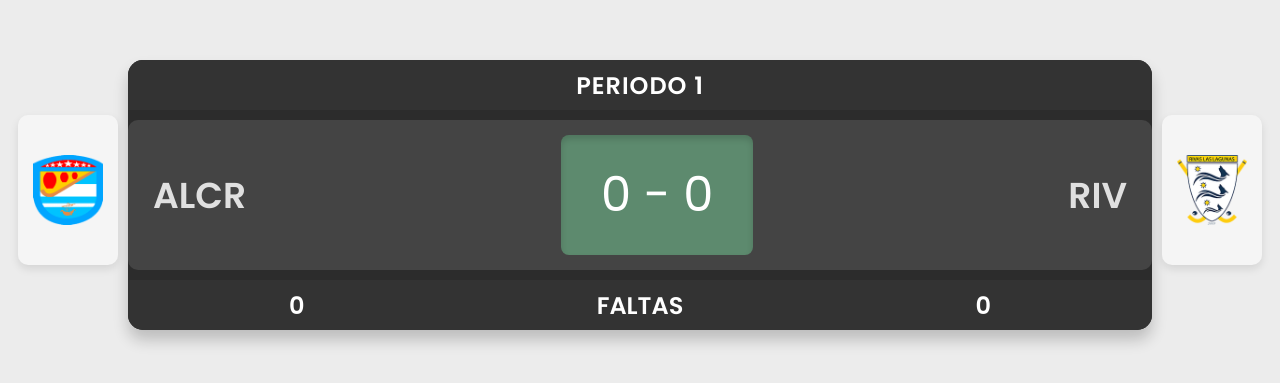
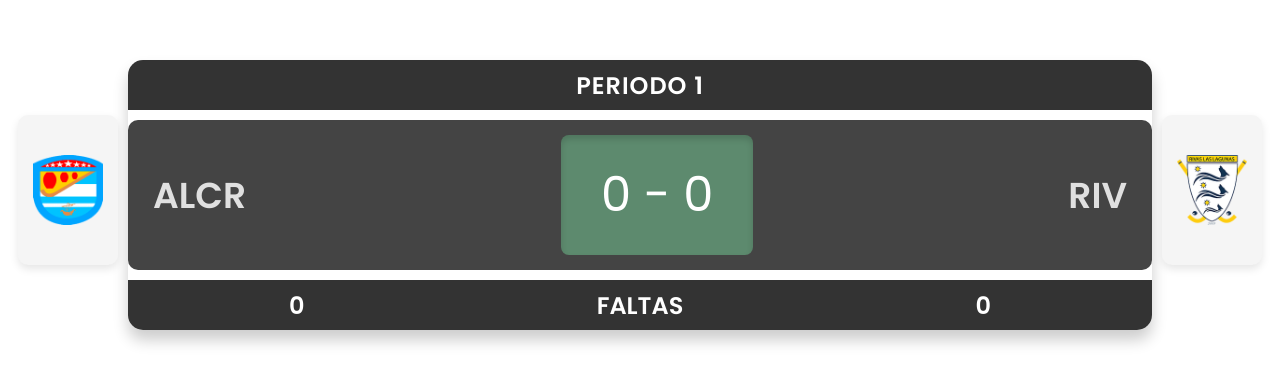
Before and after one commit to danielhergil/fmp-scoreboard-app, a website: page index.html in a window 1280 px wide. Shown: the part 205-588 px from the top of the page. Drawn offline with Linux system fonts and the light colour scheme.

Commit message:
Updated scoreboard index.html

```diff
--- a/index.html
+++ b/index.html
@@ -14,7 +14,7 @@
             align-items: center;
             height: 100vh;
             margin: 0;
-            background-color: #ececec;
+            background-color: transparent;
             font-family: "Poppins", sans-serif;
           }
 
@@ -23,7 +23,7 @@
             grid-template-rows: 50px 150px 50px;
             grid-template-columns: 1fr;
             gap: 10px;
-            background-color: #2c2c2c;
+            background-color: transparent;
             color: white;
             border-radius: 15px;
             width: 80%;
```
